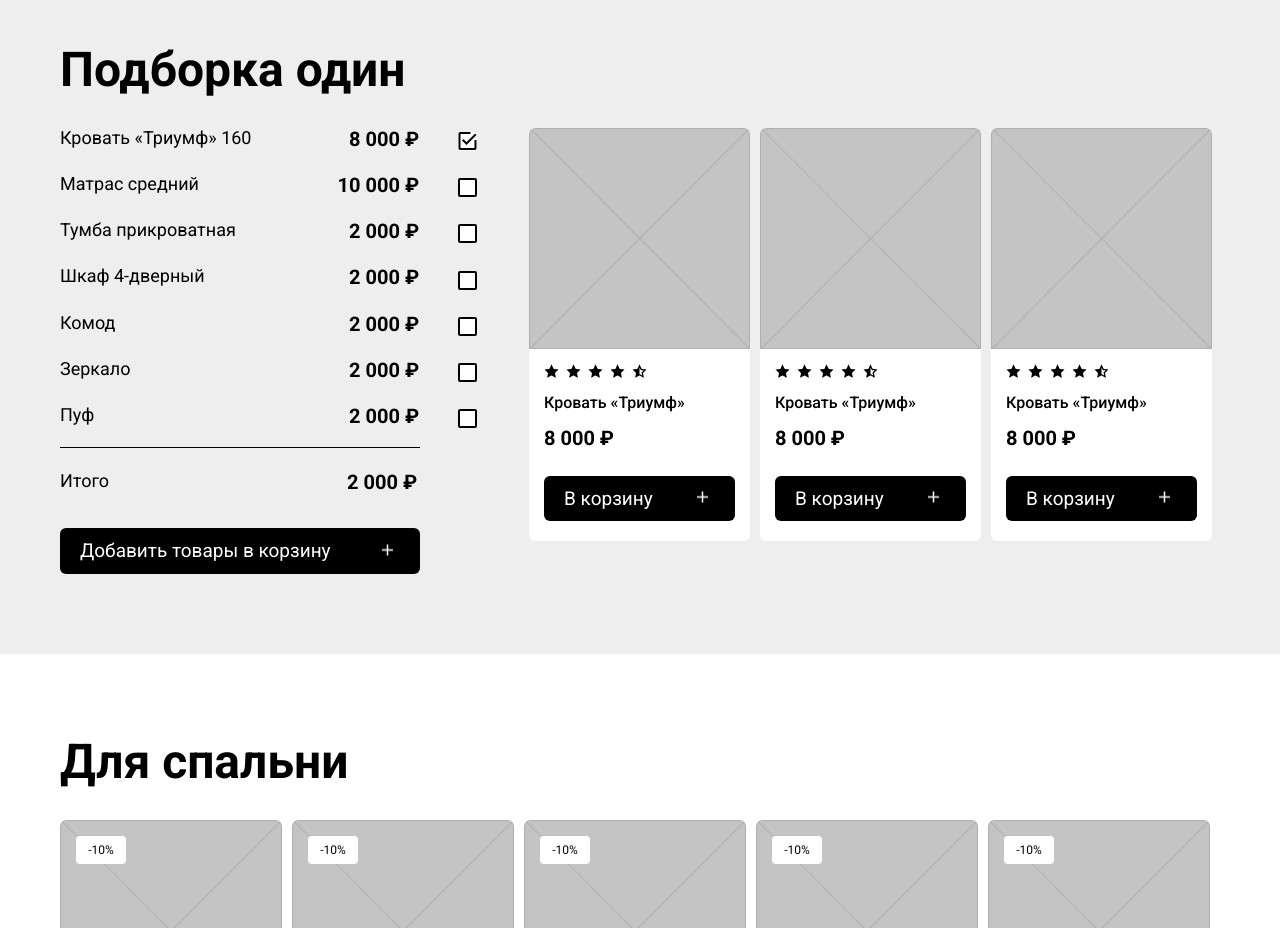
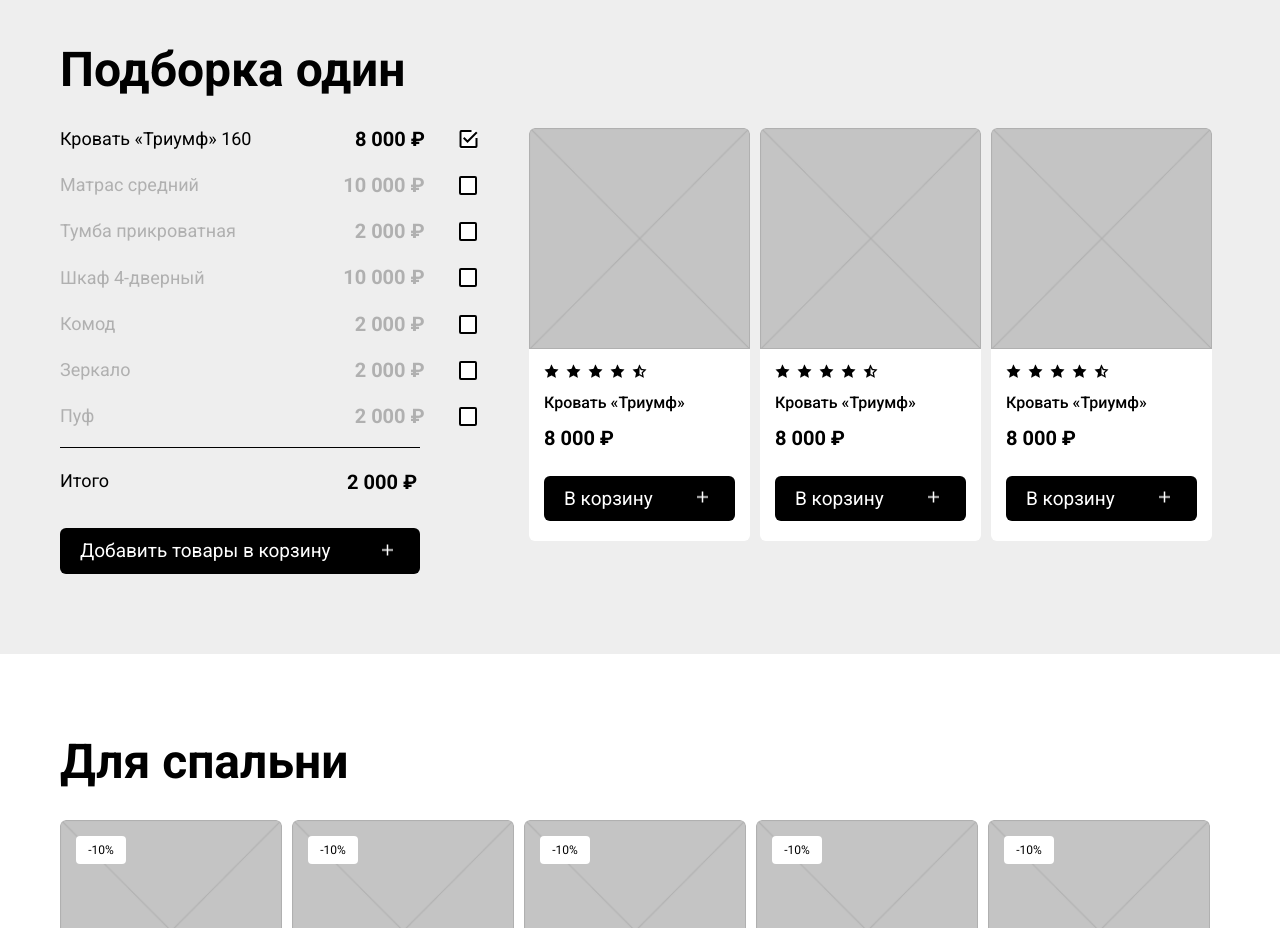
Before and after one commit to sergiham/TESTCARTPOWER, a plain HTML site: page index.html in a window 1280 px wide. Shown: the part 1100-2028 px from the top of the page. Drawn offline with nearby package versions, Linux system fonts and the light colour scheme.

Commit message:
Add files via upload

```diff
--- a/index.html
+++ b/index.html
@@ -137,68 +137,66 @@
                             <form class="compilation__sidebar">
                                 <div class="widget__body">
                                     <label class="checkbox">
-                                        <span class="checkbox__title">Кровать «Триумф» 160</span>
+                                        <input
+                                            type="checkbox" class="checkbox__real" name="w1" checked/>
+                                        <span class="checkbox__fake"></span>
                                         <div class="checkbox__wrapper">
+                                            <span class="checkbox__title">Кровать «Триумф» 160</span>
                                             <span class="checkbox__price">8 000 ₽ </span>
-                                            <input
-                                            type="checkbox"
-                                            checked
-                                            class="checkbox__real"
-                                            name="w1"
-                                            />
-                                            <span class="checkbox__fake"></span>
                                         </div>
                                     </label>
                                     <label class="checkbox">
-                                        <span class="checkbox__title">Матрас средний</span>
+                                        <input
+                                            type="checkbox" class="checkbox__real" name="w1"/>
+                                        <span class="checkbox__fake"></span>
                                         <div class="checkbox__wrapper">
+                                            <span class="checkbox__title">Матрас средний</span>
                                             <span class="checkbox__price">10 000 ₽ </span>
-                                            <input type="checkbox" class="checkbox__real" name="w1" />
-                                            <span class="checkbox__fake"></span>
                                         </div>
                                     </label>
                                     <label class="checkbox">
-
-                                        <span class="checkbox__title">Тумба прикроватная</span>
+                                        <input
+                                            type="checkbox" class="checkbox__real" name="w1"/>
+                                        <span class="checkbox__fake"></span>
                                         <div class="checkbox__wrapper">
-                                            <span class="checkbox__price">2 000 ₽  </span>
-                                            <input type="checkbox" class="checkbox__real" name="w1" />
-                                            <span class="checkbox__fake"></span>
+                                            <span class="checkbox__title">Тумба прикроватная</span>
+                                            <span class="checkbox__price">2 000 ₽ </span>
                                         </div>
                                     </label>
                                     <label class="checkbox">
-                                        <span class="checkbox__title">Шкаф 4-дверный</span>
+                                        <input
+                                            type="checkbox" class="checkbox__real" name="w1"/>
+                                        <span class="checkbox__fake"></span>
                                         <div class="checkbox__wrapper">
-                                            <span class="checkbox__price">2 000 ₽  </span>
-                                            <input type="checkbox" class="checkbox__real" name="w1" />
-                                            <span class="checkbox__fake"></span>
+                                            <span class="checkbox__title">Шкаф 4-дверный</span>
+                                            <span class="checkbox__price">10 000 ₽ </span>
                                         </div>
                                     </label>
                                     <label class="checkbox">
-                                        <span class="checkbox__title">Комод</span>
+                                        <input
+                                            type="checkbox" class="checkbox__real" name="w1"/>
+                                        <span class="checkbox__fake"></span>
                                         <div class="checkbox__wrapper">
-                                            <span class="checkbox__price">2 000 ₽  </span>
-                                            <input type="checkbox" class="checkbox__real" name="w1" />
-                                            <span class="checkbox__fake"></span>
+                                            <span class="checkbox__title">Комод</span>
+                                            <span class="checkbox__price">2 000 ₽ </span>
                                         </div>
                                     </label>
                                     <label class="checkbox">
-                                        <span class="checkbox__title">Зеркало</span>
+                                        <input
+                                            type="checkbox" class="checkbox__real" name="w1"/>
+                                        <span class="checkbox__fake"></span>
                                         <div class="checkbox__wrapper">
-
-                                        </div>
-                                        <div class="checkbox__wrapper">
-                                            <span class="checkbox__price">2 000 ₽  </span>
-                                            <input type="checkbox" class="checkbox__real" name="w1" />
-                                            <span class="checkbox__fake"></span>
+                                            <span class="checkbox__title">Зеркало</span>
+                                            <span class="checkbox__price">2 000 ₽ </span>
                                         </div>
                                     </label>
                                     <label class="checkbox">
-                                        <span class="checkbox__title">Пуф</span>
+                                        <input
+                                            type="checkbox" class="checkbox__real" name="w1"/>
+                                        <span class="checkbox__fake"></span>
                                         <div class="checkbox__wrapper">
-                                            <span class="checkbox__price">2 000 ₽  </span>
-                                            <input type="checkbox" class="checkbox__real" name="w1" />
-                                            <span class="checkbox__fake"></span>
+                                            <span class="checkbox__title">Пуф</span>
+                                            <span class="checkbox__price">2 000 ₽ </span>
                                         </div>
                                     </label>
                                     <div class="widget__total">
--- a/scss/style.scss
+++ b/scss/style.scss
@@ -681,6 +681,7 @@ input::-webkit-search-results-decoration { display: none; }
 
 .widget__body {
     margin-bottom: 34px;
+    color: #B0B0B0;
 }
 
 .widget__total {
@@ -689,6 +690,7 @@ input::-webkit-search-results-decoration { display: none; }
     justify-content: space-between;
     margin-top: 43px;
     min-width: 417px;
+    color: #000;
     &::after {
         content: '';
         position: absolute;
@@ -746,9 +748,17 @@ input::-webkit-search-results-decoration { display: none; }
 .checkbox {
     display: flex;
     justify-content: space-between;
+    flex-direction: row-reverse;
+    align-items: center;
     max-width: 417px;
-    }
-
+}
+.checkbox__wrapper {
+    display: flex;
+    justify-content: space-between;
+    align-items: center;
+    width: 100%;
+    min-width: 100px;
+}
 .checkbox + .checkbox {
     margin-top: 23px;
 }
@@ -786,6 +796,10 @@ input::-webkit-search-results-decoration { display: none; }
     border: 0px solid #000;
 }
 
+.checkbox__real:checked + .checkbox__fake + .checkbox__wrapper {
+    color: #000;
+}
+
 .checkbox__fake {
     position: relative;
     display: inline-block;
@@ -807,7 +821,7 @@ input::-webkit-search-results-decoration { display: none; }
 }
 
 
-.checkbox__real:checked ~ .checkbox__price {
+.checkbox__fake:checked ~ .checkbox___wrapper {
     color: red;
 }
 
```
Also changed, not shown: css/style.css.
